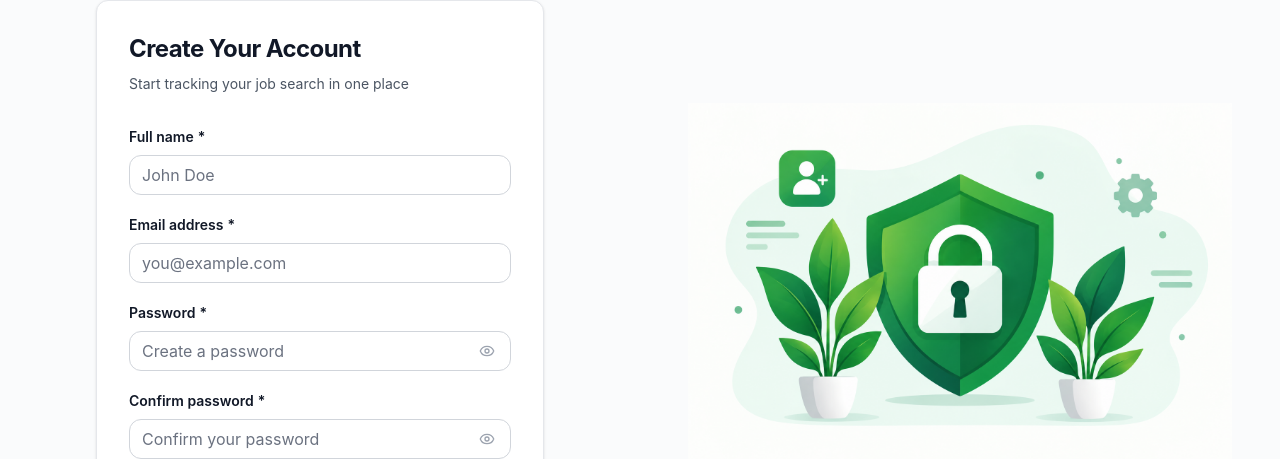
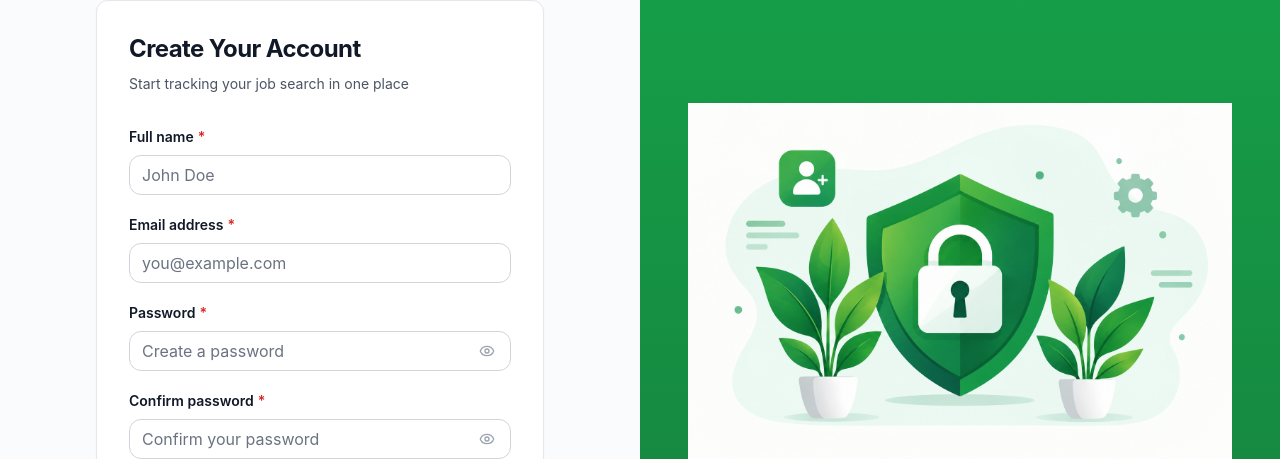
Before and after one commit to Abubakar-webmaker/J.M.S, a React (Vite) app: page /register in a window 1280 px wide. Shown: the part 116-575 px from the top of the page. Built offline with nearby package versions, Linux system fonts and the light colour scheme; no server answers.

Commit message:
refactor: remove unused imports and streamline interface exports in UI components

```diff
--- a/src/components/ui/Divider/Divider.tsx
+++ b/src/components/ui/Divider/Divider.tsx
@@ -1,5 +1,3 @@
-import type { ReactNode } from 'react';
-
 interface DividerProps {
   text?: string;
   className?: string;
--- a/src/features/auth/components/RegisterForm/RegisterForm.tsx
+++ b/src/features/auth/components/RegisterForm/RegisterForm.tsx
@@ -25,7 +25,6 @@ export function RegisterForm() {
     register,
     handleSubmit,
     formState: { errors, isSubmitting },
-    trigger,
   } = useForm<RegisterFormValues>({
     resolver: zodResolver(registerSchema),
     mode: 'onTouched',
@@ -79,7 +78,6 @@ export function RegisterForm() {
           placeholder="John Doe"
           error={errors.name?.message}
           required
-          onBlur={() => trigger('name')}
           {...register('name')}
         />
 
@@ -90,7 +88,6 @@ export function RegisterForm() {
           placeholder="you@example.com"
           error={errors.email?.message}
           required
-          onBlur={() => trigger('email')}
           {...register('email')}
         />
 
@@ -100,7 +97,6 @@ export function RegisterForm() {
           placeholder="Create a password"
           error={errors.password?.message}
           required
-          onBlur={() => trigger('password')}
           {...register('password')}
         />
 
@@ -110,7 +106,6 @@ export function RegisterForm() {
           placeholder="Confirm your password"
           error={errors.confirmPassword?.message}
           required
-          onBlur={() => trigger('confirmPassword')}
           {...register('confirmPassword')}
         />
 
--- a/src/index.css
+++ b/src/index.css
@@ -1,39 +1,16 @@
 @import "tailwindcss";
 
-@layer base {
-  @import "tailwindcss/theme" layer;
-}
+/* ============================================================
+   TAILWIND v4 THEME MAPPING
+   ------------------------------------------------------------
+   In Tailwind v4, design tokens must be declared inside @theme
+   so that utility classes (bg-primary-600, text-neutral-900,
+   border-warning-200, shadow-sm, rounded-lg, ...) are generated.
+   tailwind.config.js is NOT auto-loaded in v4.
+   ============================================================ */
 
-@layer components {
-  @layer utilities {
-    .text-primary {
-      @apply text-green-600;
-    }
-
-    .text-text {
-      color: var(--color-text);
-    }
-
-    .text-text-muted {
-      color: var(--color-text-muted);
-    }
-
-    .text-text-secondary {
-      color: var(--color-text-secondary);
-    }
-
-    .bg-primary\/10 {
-      background-color: rgb(34 197 94 / 0.1);
-    }
-  }
-}
-
-:root {
-  /* ========================================
-     COLORS - Modern Professional SaaS
-     ======================================== */
-
-  /* Primary - Green */
+@theme {
+  /* ---------- COLORS ---------- */
   --color-primary-50: #f0fdf4;
   --color-primary-100: #dcfce7;
   --color-primary-200: #bbf7d0;
@@ -45,7 +22,6 @@
   --color-primary-800: #166534;
   --color-primary-900: #14532d;
 
-  /* Neutral - Clean & Professional */
   --color-neutral-0: #ffffff;
   --color-neutral-50: #fafbfc;
   --color-neutral-100: #f3f4f6;
@@ -58,24 +34,29 @@
   --color-neutral-800: #1f2937;
   --color-neutral-900: #111827;
 
-  /* Semantic - Status & Feedback */
   --color-success-50: #f0fdf4;
   --color-success-100: #dcfce7;
+  --color-success-200: #bbf7d0;
   --color-success-500: #22c55e;
   --color-success-600: #16a34a;
   --color-success-700: #15803d;
+  --color-success-800: #166534;
 
   --color-warning-50: #fffbeb;
   --color-warning-100: #fef3c7;
+  --color-warning-200: #fde68a;
   --color-warning-500: #f59e0b;
   --color-warning-600: #d97706;
   --color-warning-700: #b45309;
+  --color-warning-800: #92400e;
 
   --color-danger-50: #fef2f2;
   --color-danger-100: #fee2e2;
+  --color-danger-200: #fecaca;
   --color-danger-500: #ef4444;
   --color-danger-600: #dc2626;
   --color-danger-700: #b91c1c;
+  --color-danger-800: #991b1b;
 
   --color-info-50: #eff6ff;
   --color-info-100: #dbeafe;
@@ -83,7 +64,7 @@
   --color-info-600: #2563eb;
   --color-info-700: #1d4ed8;
 
-  /* Job Status Colors - Semantic */
+  /* Job status colors */
   --color-status-applied: #3b82f6;
   --color-status-screening: #f59e0b;
   --color-status-interview: #8b5cf6;
@@ -92,123 +73,44 @@
   --color-status-ghosted: #9ca3af;
   --color-status-withdrawn: #6b7280;
 
-  /* App Surface & Background */
+  /* App surface & text */
   --color-background: #f9fafb;
   --color-surface: #ffffff;
   --color-surface-secondary: #f3f4f6;
 
-  /* Text Colors - Dark Navy/Black */
   --color-text-primary: #111827;
   --color-text-secondary: #4b5563;
-  --color-text: #111827;
   --color-text-muted: #6b7280;
   --color-text-disabled: #9ca3af;
 
-  /* Borders - Subtle */
   --color-border: #e5e7eb;
   --color-border-strong: #d1d5db;
-  --color-border-light: #f3f4f6;
 
-  /* ========================================
-     TYPOGRAPHY - Inter/San-serif
-     ======================================== */
-
+  /* ---------- TYPOGRAPHY ---------- */
   --font-sans: "Inter", "-apple-system", "BlinkMacSystemFont", "Segoe UI", "Helvetica Neue", sans-serif;
   --font-mono: "Menlo", "Courier New", monospace;
 
-  /* Font Sizes */
-  --font-size-xs: 0.75rem;
-  --font-size-sm: 0.875rem;
-  --font-size-base: 1rem;
-  --font-size-lg: 1.125rem;
-  --font-size-xl: 1.25rem;
-  --font-size-2xl: 1.5rem;
-  --font-size-3xl: 1.875rem;
-  --font-size-4xl: 2.25rem;
+  /* ---------- BORDER RADIUS ---------- */
+  --radius-sm: 0.375rem;
+  --radius-md: 0.5rem;
+  --radius-lg: 0.75rem;
+  --radius-xl: 1rem;
+  --radius-2xl: 1.25rem;
 
-  /* Line Heights */
-  --line-height-tight: 1.25;
-  --line-height-normal: 1.5;
-  --line-height-relaxed: 1.75;
+  /* ---------- SHADOWS ---------- */
+  --shadow-xs: 0 1px 2px 0 rgb(0 0 0 / 0.05);
+  --shadow-sm: 0 1px 2px 0 rgb(0 0 0 / 0.05);
+  --shadow-md: 0 4px 6px -1px rgb(0 0 0 / 0.07), 0 2px 4px -2px rgb(0 0 0 / 0.05);
+  --shadow-lg: 0 10px 15px -3px rgb(0 0 0 / 0.08), 0 4px 6px -4px rgb(0 0 0 / 0.06);
+  --shadow-xl: 0 20px 25px -5px rgb(0 0 0 / 0.08), 0 8px 10px -6px rgb(0 0 0 / 0.05);
+  --shadow-card: 0 1px 3px 0 rgb(0 0 0 / 0.05), 0 1px 2px 0 rgb(0 0 0 / 0.04);
 
-  /* Font Weights */
-  --font-weight-regular: 400;
-  --font-weight-medium: 500;
-  --font-weight-semibold: 600;
-  --font-weight-bold: 700;
-
-  /* ========================================
-     SPACING - 4px base unit
-     ======================================== */
-
-  --space-0: 0;
-  --space-1: 0.25rem;  /* 4px */
-  --space-2: 0.5rem;   /* 8px */
-  --space-3: 0.75rem;  /* 12px */
-  --space-4: 1rem;     /* 16px */
-  --space-5: 1.25rem;  /* 20px */
-  --space-6: 1.5rem;   /* 24px */
-  --space-8: 2rem;     /* 32px */
-  --space-10: 2.5rem;  /* 40px */
-  --space-12: 3rem;    /* 48px */
-  --space-16: 4rem;    /* 64px */
-  --space-20: 5rem;    /* 80px */
-  --space-24: 6rem;    /* 96px */
-
-  /* ========================================
-     BORDER RADIUS - Modern rounded
-     ======================================== */
-
-  --radius-none: 0;
-  --radius-sm: 0.375rem;  /* 6px */
-  --radius-md: 0.5rem;    /* 8px */
-  --radius-lg: 0.75rem;   /* 12px */
-  --radius-xl: 1rem;      /* 16px */
-  --radius-2xl: 1.25rem;  /* 20px */
-  --radius-full: 9999px;
-
-  /* ========================================
-     SHADOWS - Subtle & Professional
-     ======================================== */
-
-  --shadow-xs:
-    0 1px 2px 0 rgb(0 0 0 / 0.05);
-
-  --shadow-sm:
-    0 1px 2px 0 rgb(0 0 0 / 0.05);
-
-  --shadow-md:
-    0 4px 6px -1px rgb(0 0 0 / 0.07),
-    0 2px 4px -2px rgb(0 0 0 / 0.05);
-
-  --shadow-lg:
-    0 10px 15px -3px rgb(0 0 0 / 0.08),
-    0 4px 6px -4px rgb(0 0 0 / 0.06);
-
-  --shadow-xl:
-    0 20px 25px -5px rgb(0 0 0 / 0.08),
-    0 8px 10px -6px rgb(0 0 0 / 0.05);
-
-  /* Elevated card shadow */
-  --shadow-card:
-    0 1px 3px 0 rgb(0 0 0 / 0.05),
-    0 1px 2px 0 rgb(0 0 0 / 0.04);
-
-  /* ========================================
-     TRANSITIONS - Smooth & Professional
-     ======================================== */
-
-  --transition-fastest: 50ms ease;
+  /* ---------- TRANSITIONS ---------- */
   --transition-fast: 100ms ease;
   --transition-normal: 200ms ease;
   --transition-slow: 300ms ease;
-  --transition-slower: 500ms ease;
 
-  /* ========================================
-     Z-INDEX
-     ======================================== */
-
-  --z-base: 0;
+  /* ---------- Z-INDEX ---------- */
   --z-dropdown: 100;
   --z-sticky: 200;
   --z-header: 300;
@@ -216,6 +118,19 @@
   --z-modal: 500;
   --z-toast: 600;
   --z-tooltip: 700;
+}
+
+/* ============================================================
+   RUNTIME CSS VARIABLES
+   ------------------------------------------------------------
+   Extra aliases used directly in CSS (body, scrollbar, etc.).
+   Tailwind utility tokens live in the @theme block above.
+   ============================================================ */
+
+:root {
+  --color-text: #111827;
+  --color-border-light: #f3f4f6;
+  --radius-full: 9999px;
 }
 
 /* ========================================
```
Also changed, not shown: src/components/ui/Table/Table.tsx (+6 -6 lines).
